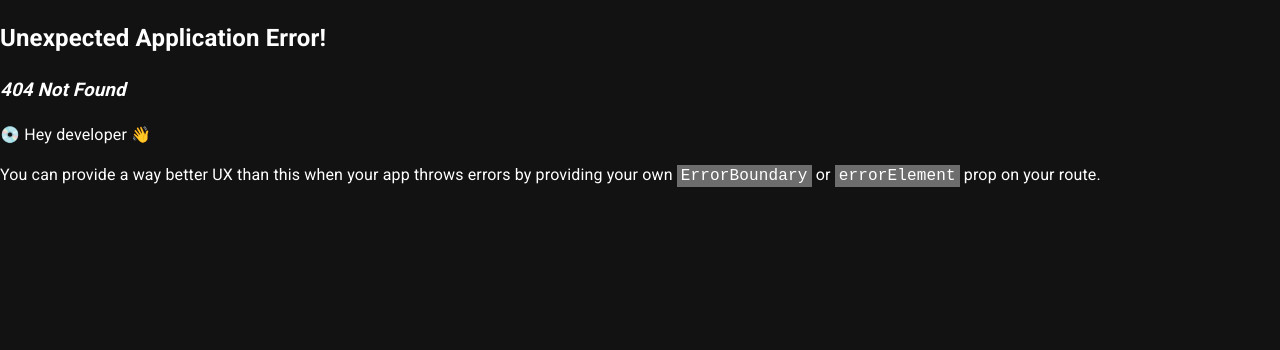
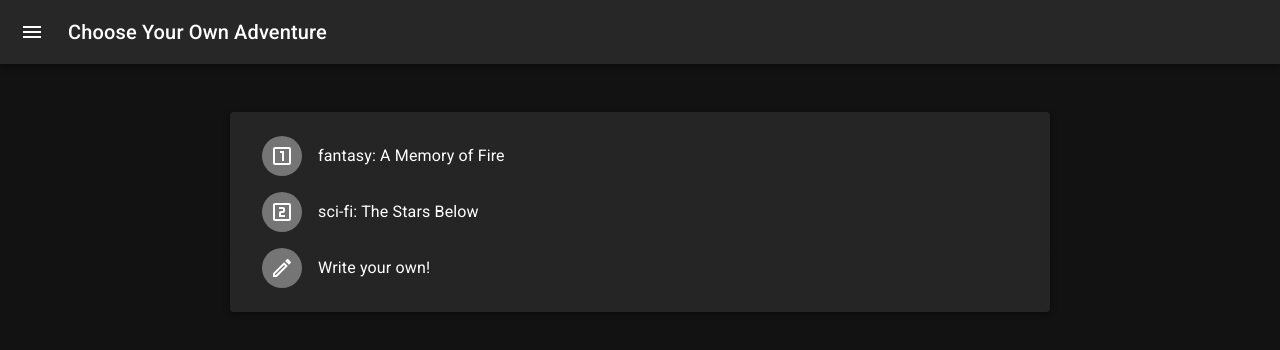
Before and after one commit to hooloovoo-ai/cyoa, a React (Create React App) app: page /1/play in a window 1280 px wide. Before the commit this address had no page. Shown: the top 350 px of the page. Built offline with nearby package versions, Linux system fonts and the light colour scheme.

Commit message:
basic persistence

```diff
--- a/src/Entry.tsx
+++ b/src/Entry.tsx
@@ -11,7 +11,8 @@ export interface EntryParams {
   onChooseSuggestion: (index: number) => void,
   onResetTo: (index: number) => void,
   onRetry: () => void,
-  onEdit: (text: string) => void
+  onEdit: (entryIndex: number, text: string) => void,
+  onRevealFinished: (entryIndex: number) => void,
 }
 
 interface Reveal {
@@ -169,7 +170,7 @@ export default function Entry(params: EntryParams) {
   }, [textField]);
   const onDialogAccept = useCallback(() => {
     if (textField.current)
-      params.onEdit(textField.current.value);
+      params.onEdit(params.entryIndex, textField.current.value);
     onDialogClose();
   }, [params, onDialogClose]);
 
--- a/src/Player.tsx
+++ b/src/Player.tsx
@@ -31,7 +31,11 @@ export default function Player(params: PlayerParams) {
 
   const [history, setHistory] = useState<History[]>([]);
   useEffect(() => {
-    setHistory(params.start ? params.start : [{
+    params.onHistoryChange(history);
+  }, [history, params]);
+
+  useEffect(() => {
+    setHistory(params.start && params.start.length > 0 ? params.start : [{
       text: "",
       lines: [],
       revealDuration: 0,
@@ -160,14 +164,19 @@ export default function Player(params: PlayerParams) {
     });
   }, [suggest]);
 
-  const onEdit = useCallback((text: string) => {
-    history[history.length - 1].text = text;
+  const onEdit = useCallback((index: number, text: string) => {
+    history[index].text = text;
     onChooseSuggestion(-1);
   }, [history, onChooseSuggestion]);
 
+  const onRevealFinished = useCallback((index: number) => {
+    history[index].didReveal = true;
+    params.onHistoryChange(history);
+  }, [history, params]);
+
   return (
     <Container maxWidth="md">
-      <Box height="100vh" display="flex" flexDirection="column">
+      <Box display="flex" flexDirection="column">
         <Box flex={1} margin={2}>
           {
             history ?
@@ -181,6 +190,7 @@ export default function Player(params: PlayerParams) {
                   onResetTo={onResetTo}
                   onRetry={onRetry}
                   onEdit={onEdit}
+                  onRevealFinished={onRevealFinished}
                 />
               )) : <div />
           }
--- a/src/Scaffold.tsx
+++ b/src/Scaffold.tsx
@@ -1,36 +1,202 @@
 import { LoaderFunctionArgs, useLoaderData } from "react-router-dom";
-import Player, { PlayerParams } from "./Player";
-import { useCallback, useEffect, useMemo, useState } from "react";
+import Player from "./Player";
+import { useCallback, useEffect, useState } from "react";
 import { v4 as uuidv4 } from "uuid";
 import { History, Story } from "./types";
+import { Box, CssBaseline, Divider, Drawer, IconButton, List, ListItem, ListItemButton, ListItemText, Toolbar, Typography, styled, useTheme } from "@mui/material";
+import MuiAppBar, { AppBarProps as MuiAppBarProps } from '@mui/material/AppBar';
+import { ChevronLeft, ChevronRight, Menu } from "@mui/icons-material";
 
-export async function loader(loaderArgs: LoaderFunctionArgs) {
-    return { storyId: loaderArgs.params.story ?? "", playMode: true };
+export async function loaderEdit(loaderArgs: LoaderFunctionArgs) {
+  return { storyId: loaderArgs.params.story, playMode: false };
 }
 
+export async function loaderPlay(loaderArgs: LoaderFunctionArgs) {
+  return { storyId: loaderArgs.params.story, playMode: true };
+}
+
+interface LoaderArgs {
+  storyId?: string,
+  playMode: boolean
+}
+
+const drawerWidth = 240;
+
+const Main = styled('main', { shouldForwardProp: (prop) => prop !== 'open' })<{
+  open?: boolean;
+}>(({ theme, open }) => ({
+  flexGrow: 1,
+  padding: theme.spacing(3),
+  transition: theme.transitions.create('margin', {
+    easing: theme.transitions.easing.sharp,
+    duration: theme.transitions.duration.leavingScreen,
+  }),
+  marginLeft: `-${drawerWidth}px`,
+  ...(open && {
+    transition: theme.transitions.create('margin', {
+      easing: theme.transitions.easing.easeOut,
+      duration: theme.transitions.duration.enteringScreen,
+    }),
+    marginLeft: 0,
+  }),
+}));
+
+interface AppBarProps extends MuiAppBarProps {
+  open?: boolean;
+}
+
+const AppBar = styled(MuiAppBar, {
+  shouldForwardProp: (prop) => prop !== 'open',
+})<AppBarProps>(({ theme, open }) => ({
+  transition: theme.transitions.create(['margin', 'width'], {
+    easing: theme.transitions.easing.sharp,
+    duration: theme.transitions.duration.leavingScreen,
+  }),
+  ...(open && {
+    width: `calc(100% - ${drawerWidth}px)`,
+    marginLeft: `${drawerWidth}px`,
+    transition: theme.transitions.create(['margin', 'width'], {
+      easing: theme.transitions.easing.easeOut,
+      duration: theme.transitions.duration.enteringScreen,
+    }),
+  }),
+}));
+
+const DrawerHeader = styled('div')(({ theme }) => ({
+  display: 'flex',
+  alignItems: 'center',
+  padding: theme.spacing(0, 1),
+  // necessary for content to be below app bar
+  ...theme.mixins.toolbar,
+  justifyContent: 'flex-end',
+}));
+
 export default function Scaffold() {
-    const loaderData = useLoaderData() as PlayerParams | undefined;
+  const loaderArgs = useLoaderData() as LoaderArgs | undefined;
 
-    const [story, setStory] = useState<Story>({
-        title: "",
-        id: uuidv4(),
-        data: []
-    });
+  const theme = useTheme();
+  const [open, setOpen] = useState(false);
+
+  const handleDrawerOpen = () => {
+    setOpen(true);
+  };
+
+  const handleDrawerClose = () => {
+    setOpen(false);
+  };
+
+  const [playMode, setPlayMode] = useState(loaderArgs?.playMode ?? false);
+
+  const [title, setTitle] = useState("");
+  const [id, setId] = useState(() => uuidv4());
+  const [playerStart, setPlayerStart] = useState<History[]>([]);
 
   const [library, setLibrary] = useState<Story[]>([]);
   useEffect(() => {
     const storage = localStorage.getItem("library");
     if (storage) {
-            const parsed = JSON.parse(storage);
+      const parsed: Story[] = JSON.parse(storage);
       setLibrary(parsed);
+
+      if (loaderArgs && loaderArgs.storyId) {
+        const selectedStory = parsed.find(x => x.id === loaderArgs.storyId);
+        if (selectedStory) {
+          setTitle(selectedStory.title);
+          setId(selectedStory.id);
+          setPlayerStart(selectedStory.data);
         }
-    }, []);
+      }
+    }
+  }, [loaderArgs]);
 
   const onHistoryChange = useCallback((history: History[]) => {
+    console.log("onHistoryChange", history);
+    if (history.length === 0)
+      return;
+    if (history[0].chosenSuggestion === undefined)
+      return;
+    let story = library.find(x => x.id === id);
+    if (!story) {
+      library.push({
+        title: "",
+        id: id,
+        lastEdited: 0,
+        data: []
+      });
+      story = library[library.length - 1];
+    }
 
-    }, []);
+    if (!story.title && history.length > 0) {
+      story.title = history[0].text.split("\n")[0];
+    }
+    story.lastEdited = Date.now();
+    story.data = history;
+    localStorage.setItem("library", JSON.stringify(library));
+  }, [library, id]);
+
+  const onSelectFromLibrary = useCallback((index: number) => {
+    setTitle(library[index].title);
+    setId(library[index].id);
+    setPlayerStart(library[index].data);
+  }, [library]);
 
   return (
-        <Player playMode={false} onHistoryChange={onHistoryChange} />
+    <Box sx={{ display: 'flex' }}>
+      <CssBaseline />
+      <AppBar position="fixed" open={open}>
+        <Toolbar>
+          <IconButton
+            color="inherit"
+            aria-label="open drawer"
+            onClick={handleDrawerOpen}
+            edge="start"
+            sx={{ mr: 2, ...(open && { display: 'none' }) }}
+          >
+            <Menu />
+          </IconButton>
+          <Typography variant="h6" noWrap component="div">
+            {title ? title : "Choose Your Own Adventure"}
+          </Typography>
+        </Toolbar>
+      </AppBar>
+      <Drawer
+        sx={{
+          width: drawerWidth,
+          flexShrink: 0,
+          '& .MuiDrawer-paper': {
+            width: drawerWidth,
+            boxSizing: 'border-box',
+          },
+        }}
+        variant="persistent"
+        anchor="left"
+        open={open}
+      >
+        <DrawerHeader>
+          <IconButton onClick={handleDrawerClose}>
+            {theme.direction === 'ltr' ? <ChevronLeft /> : <ChevronRight />}
+          </IconButton>
+        </DrawerHeader>
+        <Divider />
+        <List>
+          {
+            library.map((story, storyIndex) => (
+              <ListItem key={story.id} disablePadding>
+                <ListItemButton onClick={() => onSelectFromLibrary(storyIndex)}>
+                  <ListItemText
+                    primary={story.title}
+                    secondary={`Edited: ${new Date(story.lastEdited).toLocaleTimeString()} ${new Date(story.lastEdited).toLocaleDateString()}`}
+                  />
+                </ListItemButton>
+              </ListItem>
+            ))
+          }
+        </List>
+      </Drawer>
+      <Main open={open}>
+        <DrawerHeader />
+        <Player playMode={playMode} onHistoryChange={onHistoryChange} start={playerStart} />
+      </Main>
+    </Box>
   );
 }
--- a/src/index.tsx
+++ b/src/index.tsx
@@ -2,7 +2,7 @@ import React from 'react';
 import ReactDOM from 'react-dom/client';
 import CssBaseline from '@mui/material/CssBaseline';
 import { ThemeProvider } from '@mui/material/styles';
-import Scaffold, {loader as storyLoader} from './Scaffold';
+import Scaffold, {loaderEdit, loaderPlay} from './Scaffold';
 import theme from './theme';
 import { createBrowserRouter, RouterProvider } from 'react-router-dom';
 
@@ -14,7 +14,12 @@ const router = createBrowserRouter([
   {
     path: "/:story",
     element: <Scaffold />,
-    loader: storyLoader
+    loader: loaderEdit
+  },
+  {
+    path: "/:story/play",
+    element: <Scaffold />,
+    loader: loaderPlay
   }
 ]);
 
--- a/src/types.ts
+++ b/src/types.ts
@@ -29,6 +29,6 @@ export interface InitialPrompt {
 export interface Story {
   title: string,
   id: string,
-  lastEdited?: number,
+  lastEdited: number,
   data: History[]
 }
```
Lines whose indentation alone changed are shown as unchanged.
